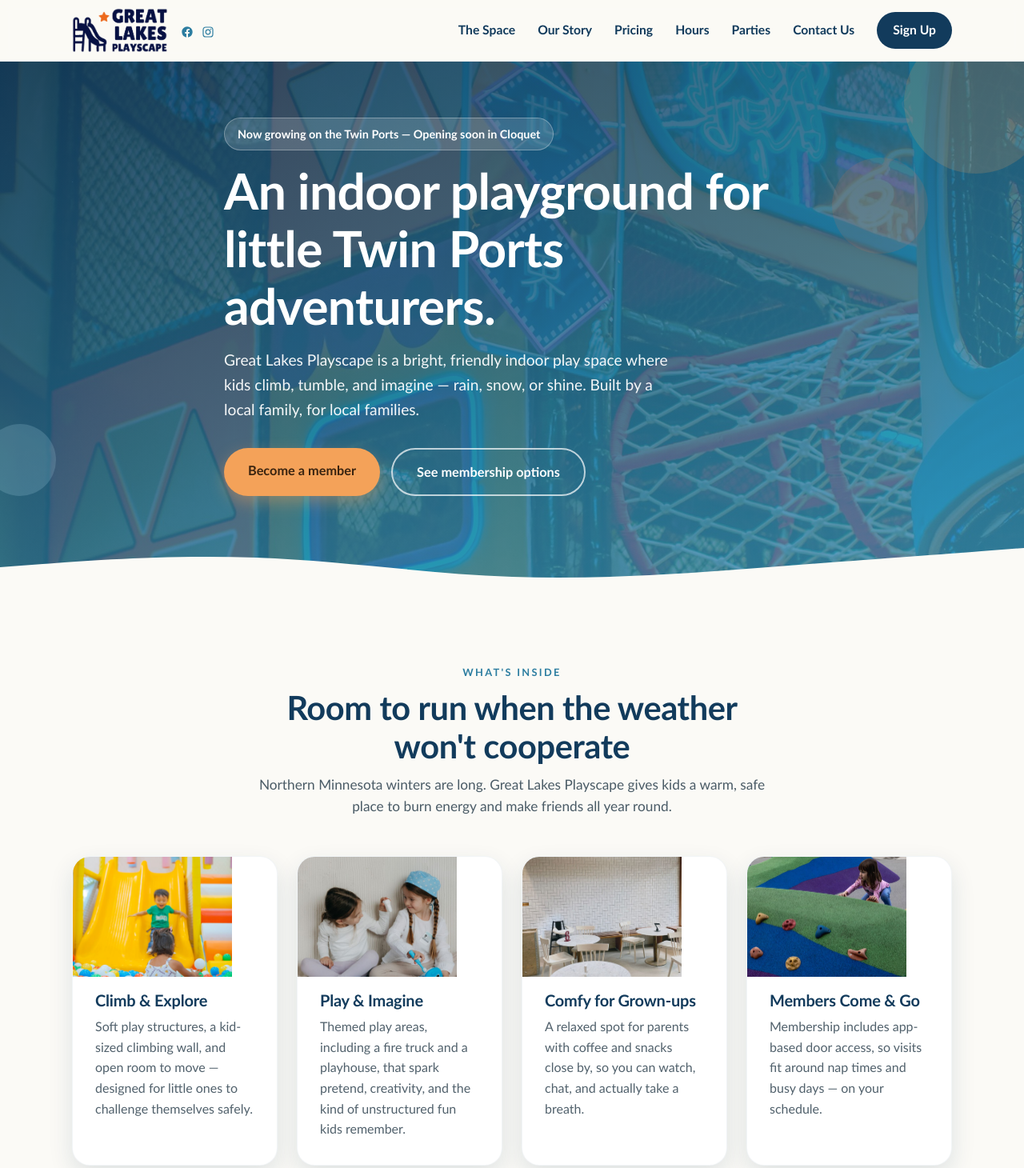
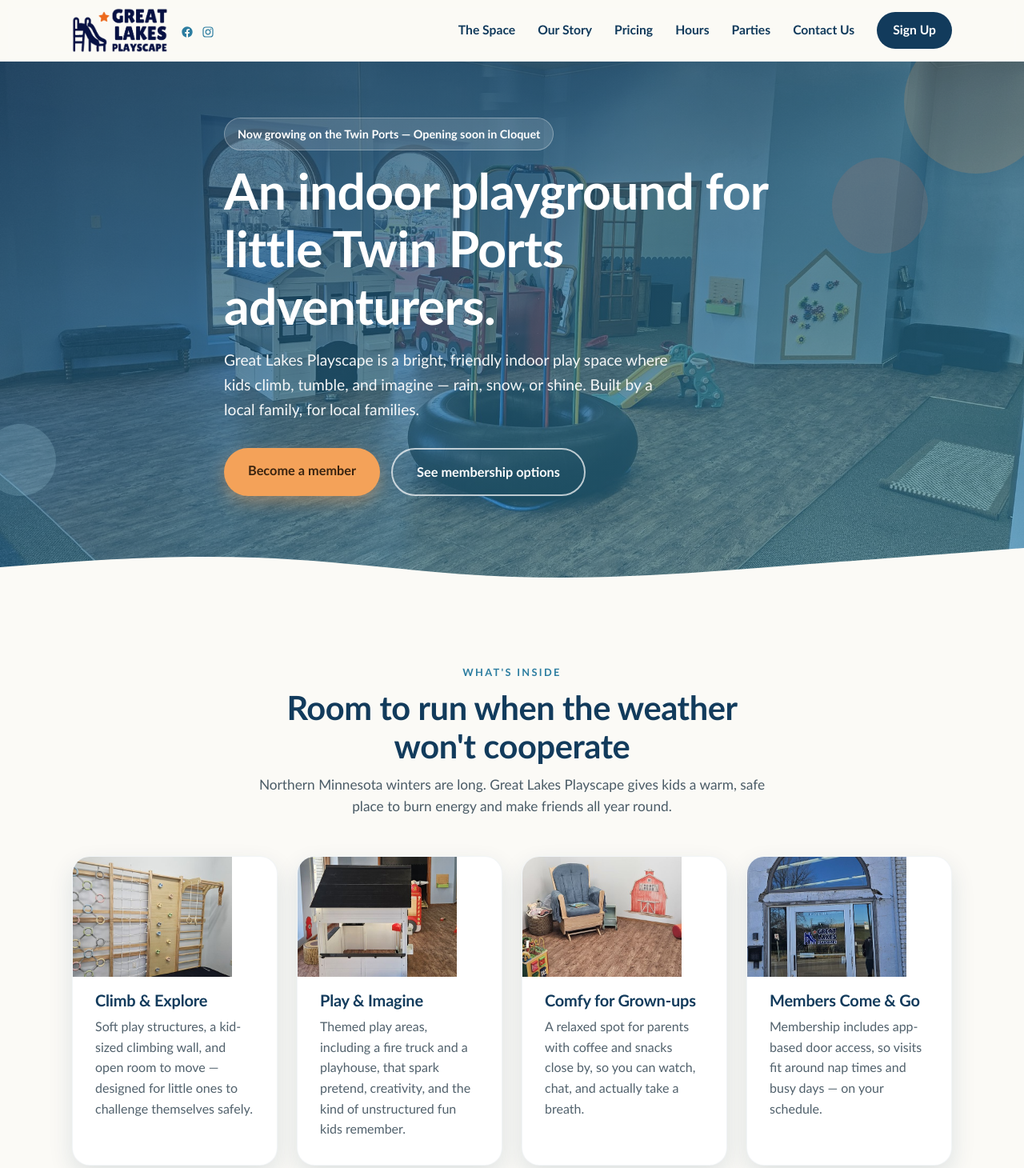
Before and after one commit to Wyatt-Miller/great-lakes-playscape-site, a plain HTML site: page index.html in a window 1280 px wide. Shown: the top 1460 px of the page at 80% size. Drawn offline with Linux system fonts and the light colour scheme.

Commit message:
Replace stock photos with real photos of the space

```diff
--- a/index.html
+++ b/index.html
@@ -113,25 +113,24 @@
       <h2>Room to run when the weather won't cooperate</h2>
       <p>Northern Minnesota winters are long. Great Lakes Playscape gives kids a warm, safe place to burn energy and make friends all year round.</p>
     </div>
-    <!-- NOTE: photos below are free stock (Pexels) placeholders, not the real space — swap for real photos before launch -->
     <div class="features">
       <div class="card">
-        <img class="card-photo" src="images/placeholder/climb.jpg" alt="">
+        <img class="card-photo" src="images/photos/climb.jpg" alt="Kid-sized climbing wall with rings, a cargo net, climbing holds and a ladder over soft crash mats" loading="lazy">
         <h3>Climb &amp; Explore</h3>
         <p>Soft play structures, a kid-sized climbing wall, and open room to move — designed for little ones to challenge themselves safely.</p>
       </div>
       <div class="card">
-        <img class="card-photo" src="images/placeholder/imagine.jpg" alt="">
+        <img class="card-photo" src="images/photos/imagine.jpg" alt="Play area with a white playhouse, a red fire truck, toy traffic cones and a small slide" loading="lazy">
         <h3>Play &amp; Imagine</h3>
         <p>Themed play areas, including a fire truck and a playhouse, that spark pretend, creativity, and the kind of unstructured fun kids remember.</p>
       </div>
       <div class="card">
-        <img class="card-photo" src="images/placeholder/cafe.jpg" alt="">
+        <img class="card-photo" src="images/photos/quiet-room.jpg" alt="Cozy side room with a glider rocking chair, board books and baby toys" loading="lazy">
         <h3>Comfy for Grown-ups</h3>
         <p>A relaxed spot for parents with coffee and snacks close by, so you can watch, chat, and actually take a breath.</p>
       </div>
       <div class="card">
-        <img class="card-photo" src="images/placeholder/access.jpg" alt="">
+        <img class="card-photo" src="images/photos/entrance.jpg" alt="Front entrance of Great Lakes Playscape with the logo on the glass door" loading="lazy">
         <h3>Members Come &amp; Go</h3>
         <p>Membership includes app-based door access, so visits fit around nap times and busy days — on your schedule.</p>
       </div>
@@ -231,8 +230,7 @@
       <p class="party-fine">Party prices include sales tax. Exact guest counts for kids and adults are still being finalized — more party details coming soon. Email <a href="mailto:hello@greatlakesplayscape.com">hello@greatlakesplayscape.com</a> to check dates and book.</p>
     </div>
     <div class="party-card">
-      <!-- NOTE: free stock (Pexels) placeholder photo, not a real party here — swap before launch -->
-      <img class="party-photo" src="images/placeholder/party.jpg" alt="">
+      <img class="party-photo" src="images/photos/party.jpg" alt="The main play room with the playhouse, fire truck, bounce ring and slide" loading="lazy">
       <div class="row row-head"><span></span><span>Price</span><span>Members</span></div>
       <div class="row"><span>Small party</span><span>$250</span><span>$200</span></div>
       <div class="row"><span>Medium/Large party<small>Private event</small></span><span>$350</span><span>$280</span></div>
--- a/styles.css
+++ b/styles.css
@@ -49,7 +49,7 @@ header{position:sticky;top:0;z-index:50;background:rgba(251,250,246,.9);backdrop
 }
 
 /* ---------- Hero ---------- */
-.hero{position:relative;background:linear-gradient(160deg,rgba(18,59,92,.88),rgba(44,125,160,.82) 70%,rgba(58,148,184,.8)),url(images/placeholder/hero.jpg) center/cover;color:#fff;overflow:hidden;padding:70px 0 130px}
+.hero{position:relative;background:linear-gradient(160deg,rgba(18,59,92,.78),rgba(44,125,160,.6) 70%,rgba(58,148,184,.55)),url(images/photos/hero.jpg) center 60%/cover;color:#fff;overflow:hidden;padding:70px 0 130px}
 .hero .wrap{position:relative;z-index:2;max-width:720px}
 .hero .eyebrow{color:var(--sky)}
 .hero h1{font-size:clamp(2.3rem,6vw,3.9rem);margin:14px 0 18px}
```
Also changed, not shown: images/photos/climb.jpg (added), images/photos/entrance.jpg (added), images/photos/hero.jpg (added), images/photos/imagine.jpg (added), images/photos/party.jpg (added), images/photos/quiet-room.jpg (added), images/placeholder/access.jpg (deleted), images/placeholder/cafe.jpg (deleted), images/placeholder/climb.jpg (deleted), images/placeholder/hero.jpg (deleted), images/placeholder/imagine.jpg (deleted), images/placeholder/party.jpg (deleted).
